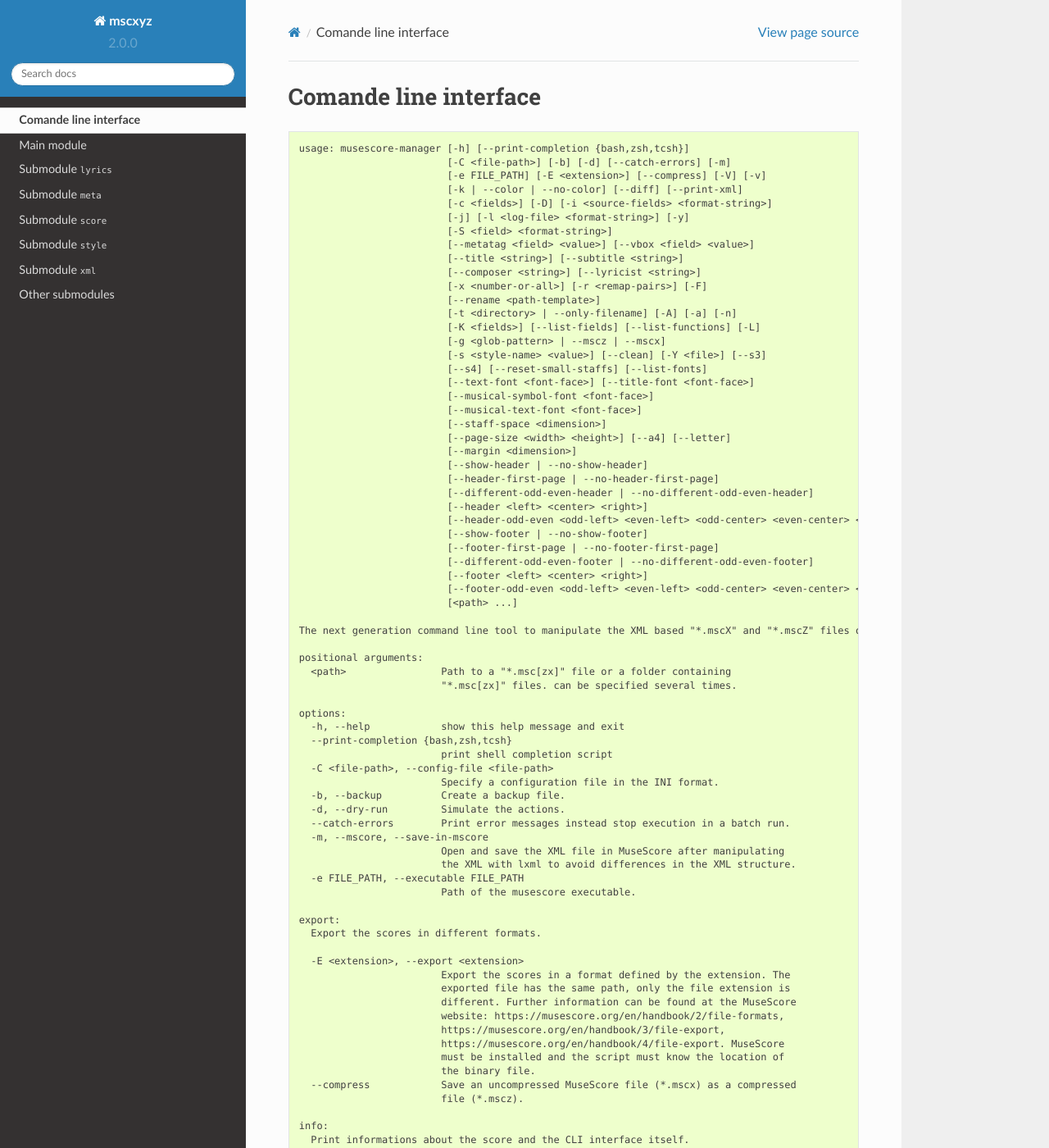
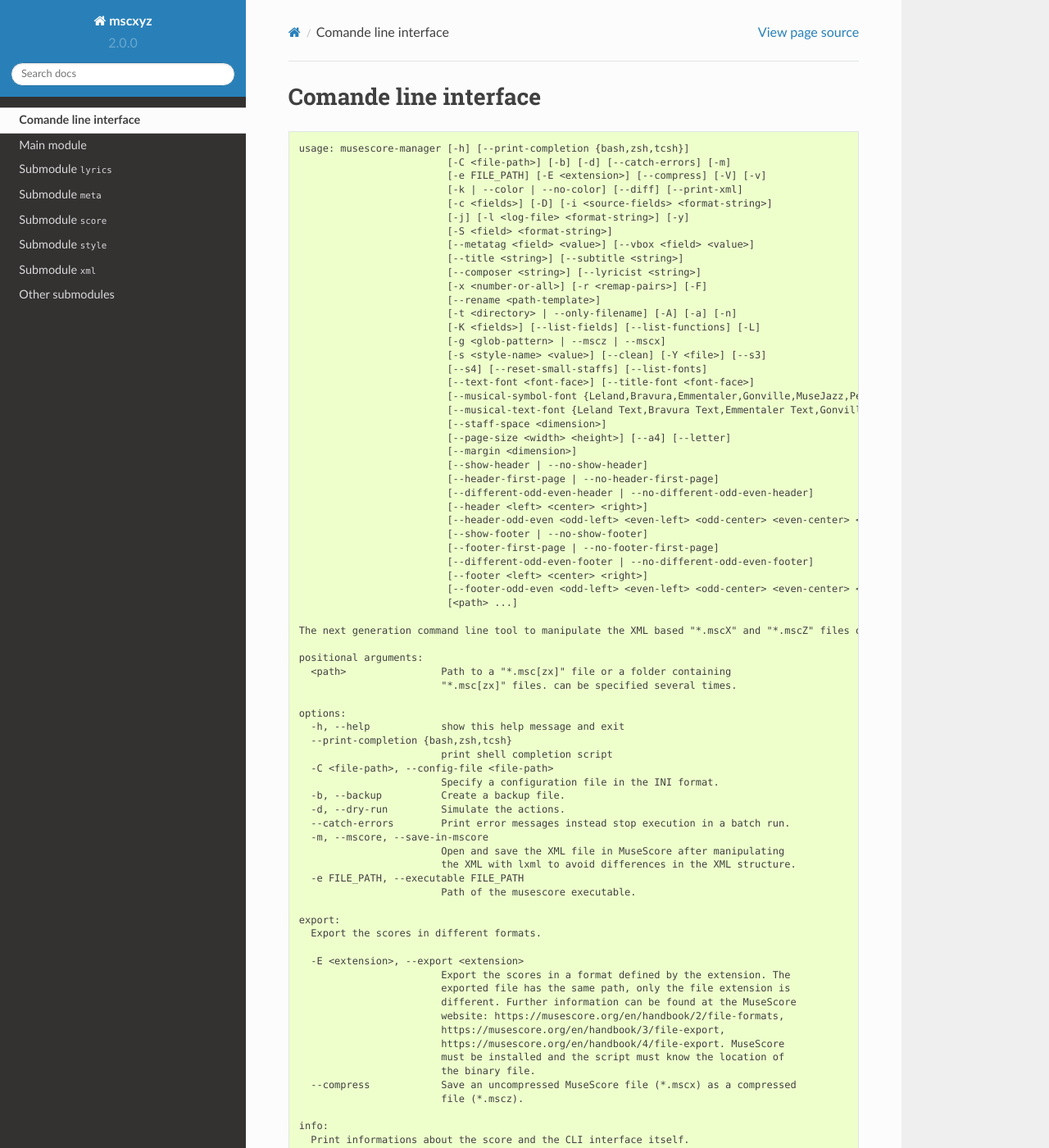
Before and after one commit to Josef-Friedrich/mscxyz, a Sphinx documentation site: the page built from docs/cli.rst, in a window 1280 px wide and 1400 px high. Shown: the whole window at 82% size. Built offline with Sphinx 7.4.7 and the Read the Docs theme 2.0.0, drawn with Linux system fonts in a browser that asks for light colours; some of the changed text lies outside the part shown.

Commit message:
Remove metavar to show choices

```diff
--- a/docs/cli.rst
+++ b/docs/cli.rst
@@ -22,8 +22,8 @@ Comande line interface
                              [-s <style-name> <value>] [--clean] [-Y <file>] [--s3]
                              [--s4] [--reset-small-staffs] [--list-fonts]
                              [--text-font <font-face>] [--title-font <font-face>]
-                             [--musical-symbol-font <font-face>]
-                             [--musical-text-font <font-face>]
+                             [--musical-symbol-font {Leland,Bravura,Emmentaler,Gonville,MuseJazz,Petaluma,Finale Maestro,Finale Broadway}]
+                             [--musical-text-font {Leland Text,Bravura Text,Emmentaler Text,Gonville Text,MuseJazz Text,Petaluma Text,Finale Maestro Text,Finale Broadway Text}]
                              [--staff-space <dimension>]
                              [--page-size <width> <height>] [--a4] [--letter]
                              [--margin <dimension>]
@@ -210,10 +210,10 @@ Comande line interface
                             “musicalSymbolFont” and “musicalTextFont”.
       --title-font <font-face>
                             Set “titleFontFace” and “subTitleFontFace”.
-      --musical-symbol-font <font-face>
+      --musical-symbol-font {Leland,Bravura,Emmentaler,Gonville,MuseJazz,Petaluma,Finale Maestro,Finale Broadway}
                             Set “musicalSymbolFont”, “dynamicsFont” and
                             “dynamicsFontFace”.
-      --musical-text-font <font-face>
+      --musical-text-font {Leland Text,Bravura Text,Emmentaler Text,Gonville Text,MuseJazz Text,Petaluma Text,Finale Maestro Text,Finale Broadway Text}
                             Set “musicalTextFont”.
 
     page (style):
```
Also changed, not shown: README.rst (+4 -4 lines), 2 other files.
